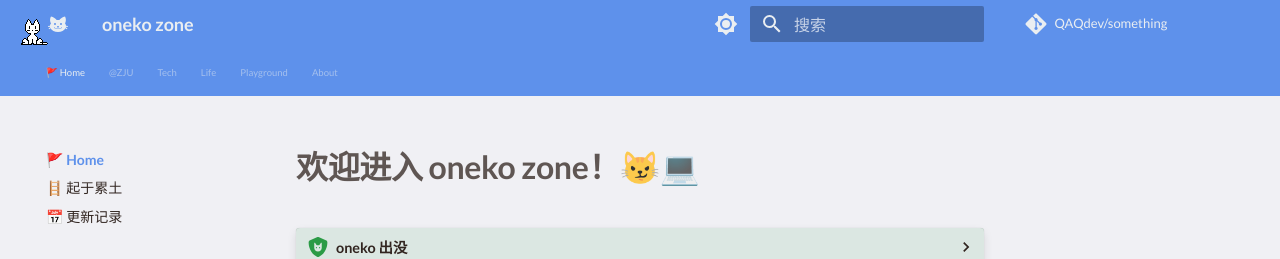
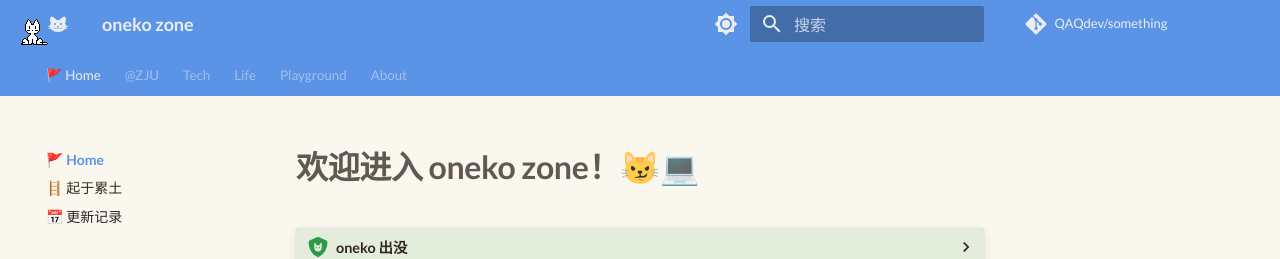
Before and after one commit to QAQdev/notes, an MkDocs documentation site: the page built from docs/index.md, in a window 1280 px wide. Shown: the top 259 px of the page. Built offline with MkDocs 1.6.1 and Material for MkDocs 9.7.7, drawn with Linux system fonts in a browser that asks for light colours; some web fonts are replaced; comment, search, counter and statistics services are not loaded; a style sheet for code colours, icons or effects is not loaded.

Commit message:
调整css

```diff
--- a/docs/css/admonition.css
+++ b/docs/css/admonition.css
@@ -9,7 +9,7 @@
     margin-top: .9rem;
     opacity: .5;
     font-family: var(--md-text-font-family);
-    font-size: 95%;
+    font-size: 10pt;
 }
 
 /* 自定义 oneko */
--- a/docs/css/extra.css
+++ b/docs/css/extra.css
@@ -100,11 +100,11 @@ li {
     --md-default-fg-color--light: rgba(59, 47, 42, 0.8);
     --md-default-fg-color--lighter: rgba(69, 57, 52, 0.6);
     --md-default-fg-color--lightest: rgba(79, 67, 62, 0.4);
-    --md-default-bg-color: #f0f0f4;
+    --md-default-bg-color: #faf7ee;
     --md-default-bg-color--light: hsla(0, 0%, 100%, 0.7);
     --md-default-bg-color--lighter: hsla(0, 0%, 100%, .3);
     --md-default-bg-color--lightest: hsla(0, 0%, 100%, .12);
-    --md-primary-fg-color: #5e91eb; /* 主色 */
+    --md-primary-fg-color: #5b93e6; /* 主色 */
     --md-primary-fg-color--light: #ab9188;
     --md-primary-fg-color--dark: #806b65;
     --md-primary-bg-color: #eaeef1;
```
